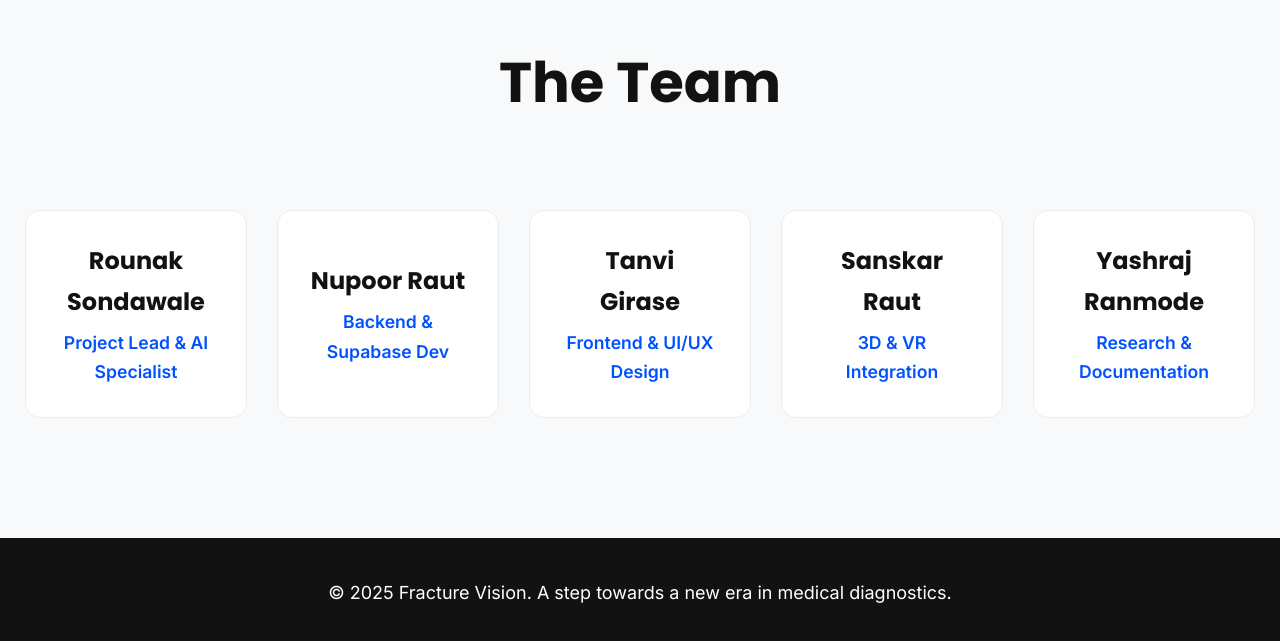
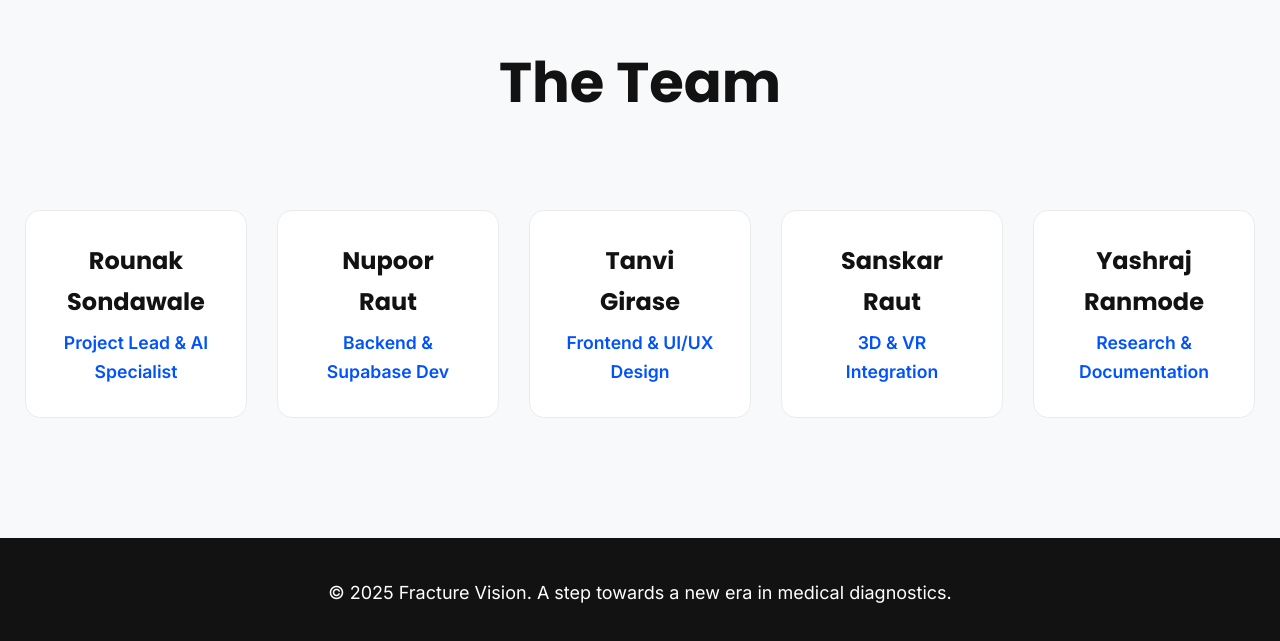
Before and after one commit to sanskaraut/FractureVisionBackend, a plain HTML site: page Frontend/index.html in a window 1280 px wide. Shown: the part 2350-2991 px from the top of the page. Drawn offline with nearby package versions, Linux system fonts and the light colour scheme; a script that the page names is missing.

Commit message:
remaining changes are done

```diff
--- a/Frontend/index.html
+++ b/Frontend/index.html
@@ -255,7 +255,7 @@
                     <h2 class="section-title">The Team</h2>
                     <div class="team-grid">
                         <div class="team-card"><h4>Rounak Sondawale</h4><p>Project Lead & AI Specialist</p></div>
-                        <div class="team-card"><h4>Nupoor Raut</h4><p>Backend & Supabase Dev</p></div>
+                        <div class="team-card"><h4>Nupoor <br> Raut</h4><p>Backend & Supabase Dev</p></div>
                         <div class="team-card"><h4>Tanvi <br> Girase</h4><p>Frontend & UI/UX<br>Design</p></div>
                         <div class="team-card"><h4>Sanskar Raut</h4><p>3D & VR Integration</p></div>
                         <div class="team-card"><h4>Yashraj Ranmode</h4><p>Research & Documentation</p></div>
```
Also changed, not shown: Frontend/history.html (+1 -1 lines), output.html (added), 9 other files.
